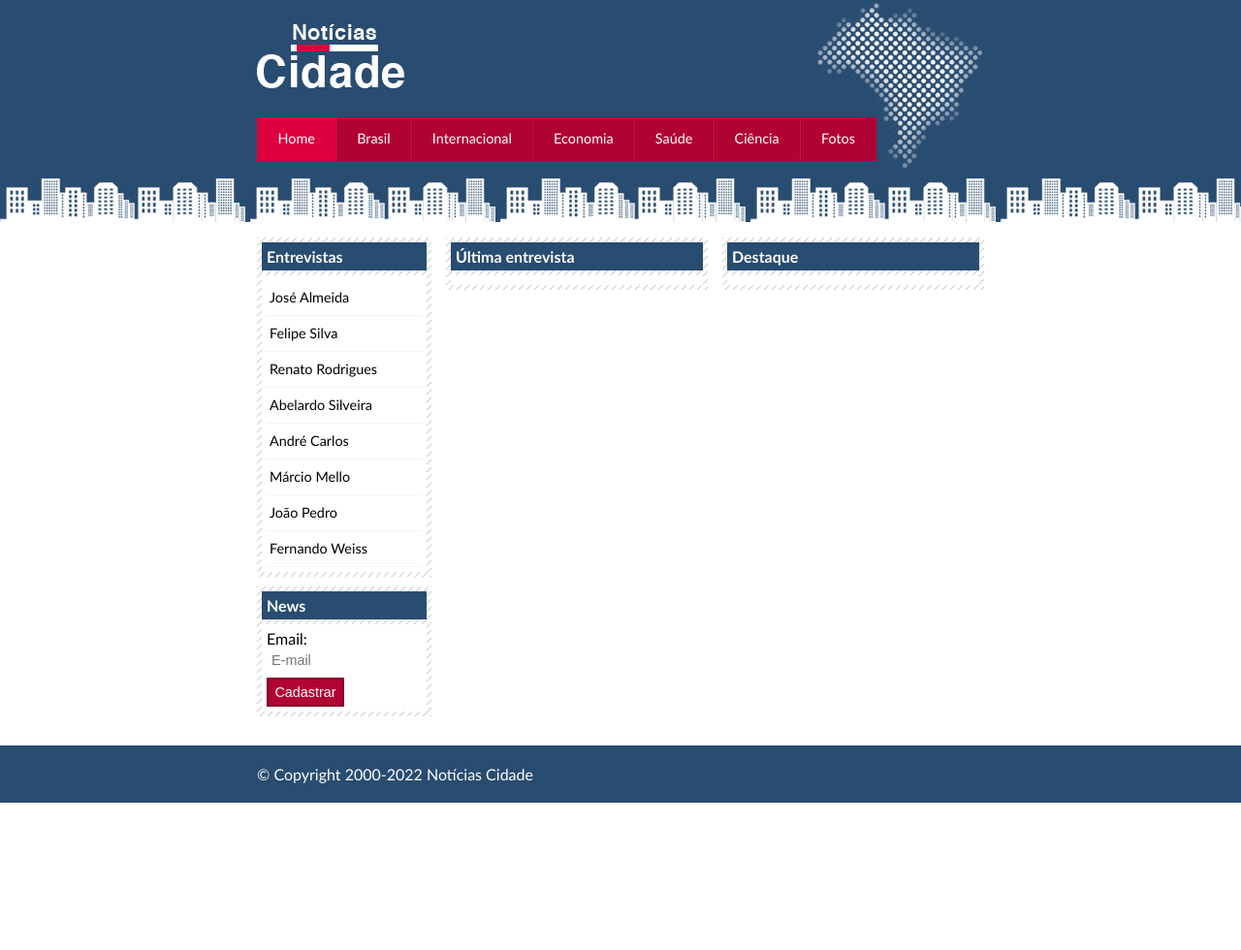
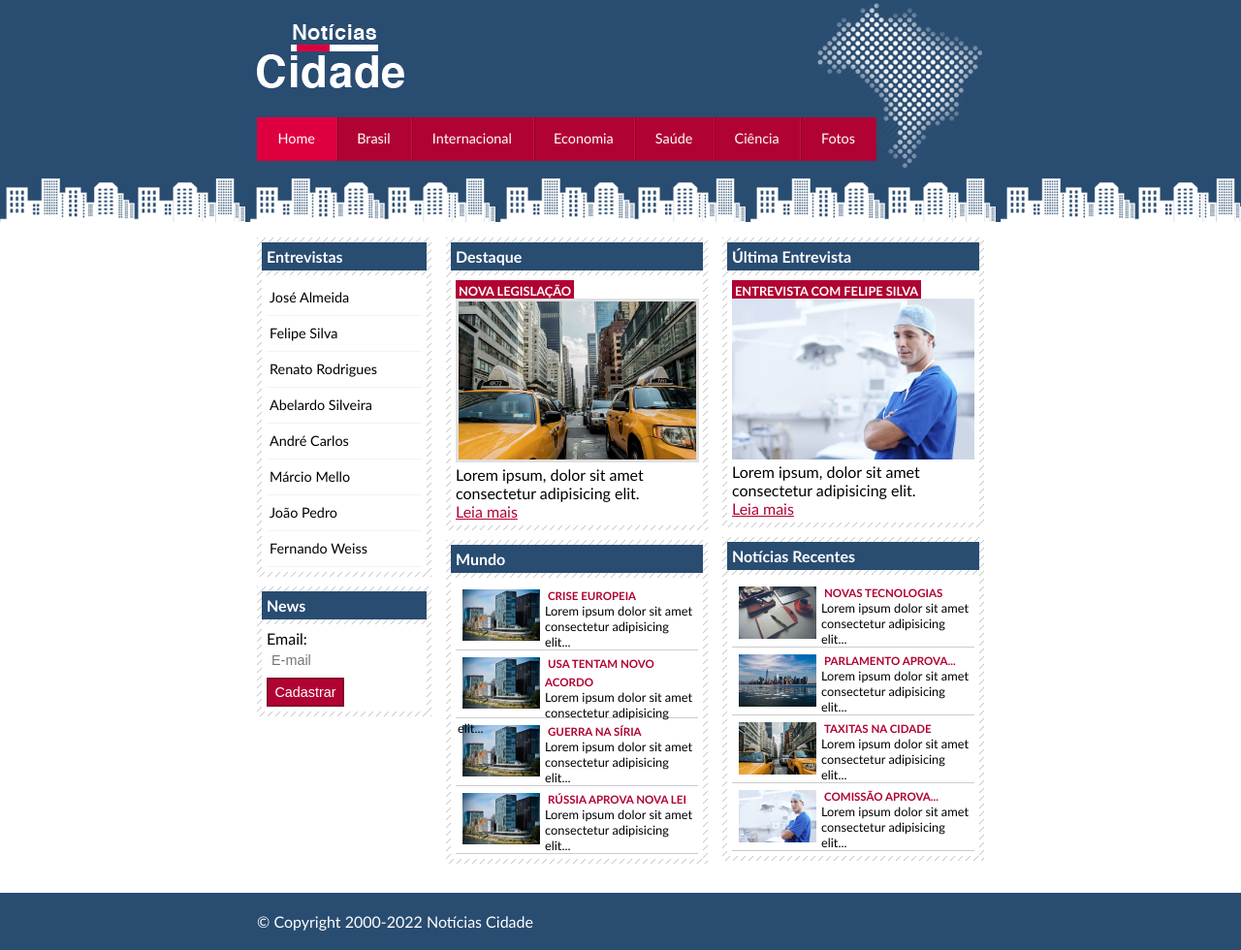
Before and after one commit to brenolincon/noticias-cidade, a plain HTML site: page index.html in a window 1280 px wide. Shown: the whole page at 97% size. Before the commit the page ends 828 px from the top, so only its background shows below. Drawn offline with Linux system fonts and the light colour scheme.

Commit message:
página home concluida

```diff
--- a/index.html
+++ b/index.html
@@ -25,15 +25,148 @@
       </div>
       <div id="conteudo">
         <div id="principal">
+          <div class="caixa destaque">
+            <h2>Destaque</h2>
+            <div class="conteudo-caixa" id="destaque">
+              <h3>Nova legislação</h3>
+              <img src="./img/taxi.jpg" alt="Dois táxis" width="100%" />
+              <p>Lorem ipsum, dolor sit amet consectetur adipisicing elit.</p>
+              <a href="">Leia mais</a>
+            </div>
+          </div>
+
           <div class="caixa">
-            <h2>Última entrevista</h2>
-            <div class="conteudo-caixa"></div>
+            <h2>Mundo</h2>
+            <div class="conteudo-caixa">
+              <ul id="lista-noticias">
+                <li>
+                  <a href="">
+                    <img
+                      src="./img/mundo.jpg"
+                      alt="prédios de uma cidade"
+                      width="80"
+                    />
+                    <h3>Crise Europeia</h3>
+                    <p>
+                      Lorem ipsum dolor sit amet consectetur adipisicing elit...
+                    </p>
+                  </a>
+                </li>
+                <li>
+                  <a href="">
+                    <img
+                      src="./img/mundo.jpg"
+                      alt="prédios de uma cidade"
+                      width="80"
+                    />
+                    <h3>Usa tentam novo acordo</h3>
+                    <p>
+                      Lorem ipsum dolor sit amet consectetur adipisicing elit...
+                    </p>
+                  </a>
+                </li>
+                <li>
+                  <a href="">
+                    <img
+                      src="./img/mundo.jpg"
+                      alt="prédios de uma cidade"
+                      width="80"
+                    />
+                    <h3>Guerra na Síria</h3>
+                    <p>
+                      Lorem ipsum dolor sit amet consectetur adipisicing elit...
+                    </p>
+                  </a>
+                </li>
+                <li>
+                  <a href="">
+                    <img
+                      src="./img/mundo.jpg"
+                      alt="prédios de uma cidade"
+                      width="80"
+                    />
+                    <h3>Rússia aprova nova lei</h3>
+                    <p>
+                      Lorem ipsum dolor sit amet consectetur adipisicing elit...
+                    </p>
+                  </a>
+                </li>
+              </ul>
+            </div>
           </div>
         </div>
         <div id="secundario">
+          <div class="caixa destaque">
+            <h2>Última Entrevista</h2>
+            <div class="conteudo-caixa">
+              <h3>Entrevista com Felipe Silva</h3>
+              <img
+                src="./img/doutor.jpg"
+                alt="médico com roupa azul"
+                width="100%"
+              />
+              <p>Lorem ipsum, dolor sit amet consectetur adipisicing elit.</p>
+              <a href="">Leia mais</a>
+            </div>
+          </div>
           <div class="caixa">
-            <h2>Destaque</h2>
-            <div class="conteudo-caixa"></div>
+            <h2>Notícias Recentes</h2>
+            <div class="conteudo-caixa">
+              <ul id="lista-noticias">
+                <li>
+                  <a href="">
+                    <img
+                      src="./img/tecnologia.jpg"
+                      alt=" "
+                      width="80"
+                    />
+                    <h3>Novas tecnologias</h3>
+                    <p>
+                      Lorem ipsum dolor sit amet consectetur adipisicing elit...
+                    </p>
+                  </a>
+                </li>
+                <li>
+                  <a href="">
+                    <img
+                      src="./img/cidade.jpg"
+                      alt=""
+                      width="80"
+                    />
+                    <h3>Parlamento Aprova...</h3>
+                    <p>
+                      Lorem ipsum dolor sit amet consectetur adipisicing elit...
+                    </p>
+                  </a>
+                </li>
+                <li>
+                  <a href="">
+                    <img
+                      src="./img/taxi.jpg"
+                      alt=" "
+                      width="80"
+                    />
+                    <h3>Taxitas na cidade</h3>
+                    <p>
+                      Lorem ipsum dolor sit amet consectetur adipisicing elit...
+                    </p>
+                  </a>
+                </li>
+                <li>
+                  <a href="">
+                    <img
+                      src="./img/doutor.jpg"
+                      alt=" "
+                      width="80"
+                    />
+                    <h3>Comissão aprova...</h3>
+                    <p>
+                      Lorem ipsum dolor sit amet consectetur adipisicing elit...
+                    </p>
+                  </a>
+                </li>
+              </ul>
+            </div>
           </div>
         </div>
 
@@ -56,16 +189,18 @@
           <div class="caixa">
             <h2>News</h2>
             <div class="conteudo-caixa">
-              <form >
+              <form>
                 <div>
                   <label for="email">Email:</label>
-                  <input type="text" name="email" id="email" placeholder="E-mail">
+                  <input
+                    type="text"
+                    name="email"
+                    id="email"
+                    placeholder="E-mail"
+                  />
                 </div>
                 <div>
-                  <input
-                  type="submit"
-                  class="submit"
-                  value="Cadastrar">
+                  <input type="submit" class="submit" value="Cadastrar" />
                 </div>
               </form>
             </div>
--- a/style.css
+++ b/style.css
@@ -173,6 +173,58 @@ input.submit {
  margin-top: var(--pad-padrao);
 }
 
+/*Formatando imagens*/
+#destaque img {
+  width: 98%;
+  border: 3px solid #dfdfdf
+}
+
+/*Formatando cabeçalho */
+h3 {
+  text-transform: uppercase;
+  display: inline;
+  font-size: 0.8em;
+  padding: 3px;
+}
+
+.destaque h3 {
+  background: var(--light-red);
+  color: var(--branco);
+}
+
+.conteudo-caixa a {
+  color: var(--light-red);
+}
+
+/*Formatando lista de notícias*/
+#lista-noticias li{
+  padding: 2px;
+  border-bottom: 1px solid #ccc;
+  height: 65px;
+}
+
+#lista-noticias li a img {
+  float: left;
+  margin: var(--pad-padrao);
+}
+
+#lista-noticias li a {
+  text-decoration: none;
+  font-size: 0.8em;
+}
+
+#lista-noticias li a p{
+  color: initial;
+}
+
+#lista-noticias li a h3{
+  font-size: 0.9em;
+}
+
+#lista-noticias li:hover {
+  background: #eee;
+}
+
 /*Rodapé*/
 #rodape {
   clear: both;
```
